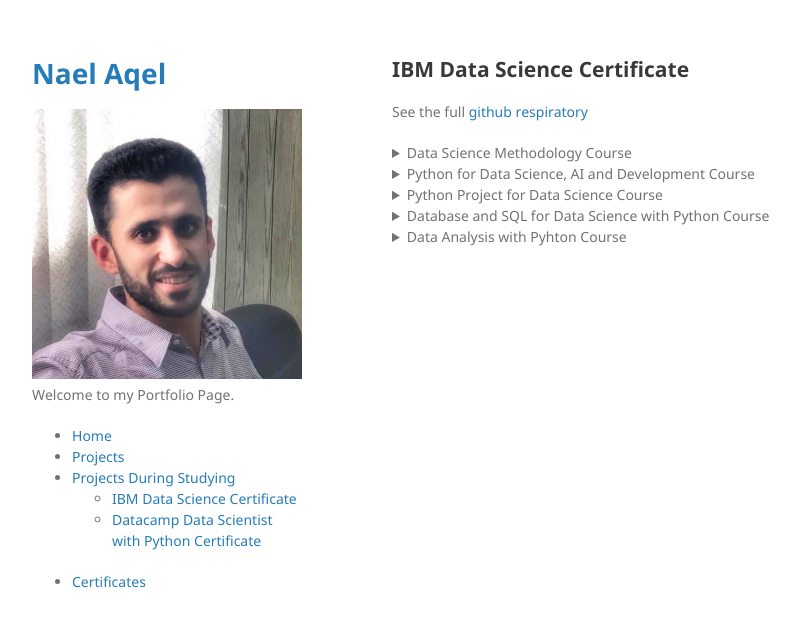
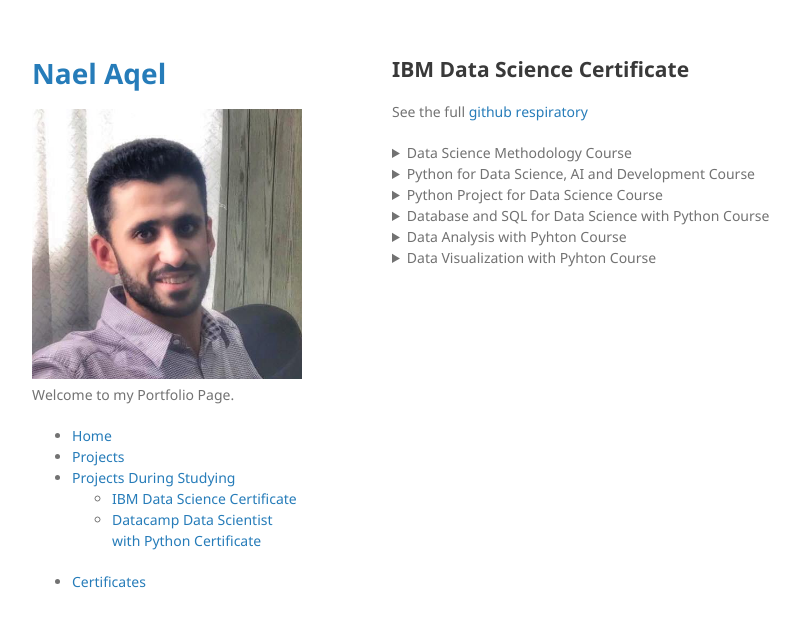
Before and after one commit to NaelAqel/naelaqel.github.io, a Jekyll site: the page built from IBM Page.md, in a window 1280 px wide. Shown: the top 627 px of the page, without its empty margins (178-978 px from the left). Built offline with Jekyll 4.4.1, drawn with Linux system fonts in a browser that asks for light colours; some of the changed lines change nothing that is shown.

Commit message:
Add Data Visualization with Pyhton Course

```diff
--- a/IBM Page.md
+++ b/IBM Page.md
@@ -71,3 +71,19 @@
   <li><a target='_blank' href='https://nbviewer.org/github/NaelAqel/IBM_Data_Science_Professional_Certificate/blob/a37f6b8d20935b549fc2c01d6cfd0897dd81dc35/07%20Data%20Analysis%20with%20Pyhton/05%20Model%20Evaluation%20and%20Refinement.ipynb'>Model Evaluation and Refinement</a></li>
   <li><a target='_blank' href='https://nbviewer.org/github/NaelAqel/IBM_Data_Science_Professional_Certificate/blob/a37f6b8d20935b549fc2c01d6cfd0897dd81dc35/07%20Data%20Analysis%20with%20Pyhton/06%20Final%20Assignment%20-%20House_Sales_in_King_Count_US.ipynb'>Final Assignment - House Sales in King Count US</a></li>
 </details>
+
+<details>
+  <summary>Data Visualization with Pyhton Course</summary>
+
+  <li><a target='_blank' href='https://nbviewer.org/github/NaelAqel/IBM_Data_Science_Professional_Certificate/blob/a37f6b8d20935b549fc2c01d6cfd0897dd81dc35/08%20Data%20Visualization%20with%20Pyhton/01%20Introduction%20to%20Matplotlib%20and%20Line%20Plots.ipynb'>Introduction to Matplotlib and Line Plots</a></li>
+  <li><a target='_blank' href='https://nbviewer.org/github/NaelAqel/IBM_Data_Science_Professional_Certificate/blob/a37f6b8d20935b549fc2c01d6cfd0897dd81dc35/08%20Data%20Visualization%20with%20Pyhton/02%20Basic%20Visualization%20Tools%20%28Area%2C%20Histograms%2C%20an.ipynb'>Basic Visualization Tools (Area, Histograms, and Bar Charts)</a></li>
+  <li><a target='_blank' href='https://nbviewer.org/github/NaelAqel/IBM_Data_Science_Professional_Certificate/blob/a37f6b8d20935b549fc2c01d6cfd0897dd81dc35/08%20Data%20Visualization%20with%20Pyhton/03%20Specialized%20Visualization%20Tools%20%28Pie%20Charts%2C%20Bo.ipynb'>Specialized Visualization Tools (Pie Charts, Box , Scatter, and Bubble Plots)</a></li>
+  <li><a target='_blank' href='https://nbviewer.org/github/NaelAqel/IBM_Data_Science_Professional_Certificate/blob/a37f6b8d20935b549fc2c01d6cfd0897dd81dc35/08%20Data%20Visualization%20with%20Pyhton/04%20Advanced%20Visualization%20Tools%20%28Waffle%20Charts%2C%20Wo.ipynb'>Advanced Visualization Tools (Waffle Charts, Word Clouds, and Regression Plots)</a></li>
+  <li><a target='_blank' href='https://nbviewer.org/github/NaelAqel/IBM_Data_Science_Professional_Certificate/blob/a37f6b8d20935b549fc2c01d6cfd0897dd81dc35/08%20Data%20Visualization%20with%20Pyhton/05%20Visualizing%20Geospatial%20Data.ipynb'>Visualizing Geospatial Data</a></li>
+  <li><a target='_blank' href=''>Plotly Basics - Scatter, Line, Bar, Bubble, Histogram, Pie, and Sunburst</a></li>
+  <li><a target='_blank' href=''>Dash basics - HTML and Core Components</a></li>
+  <li><a target='_blank' href=''>Add Interactivity - User Input and Callbacks</a></li>
+  <li><a target='_blank' href=''>Flight Delay Time Statistics Dashboard</a></li>
+  <li><a target='_blank' href=''>Practice Assignment</a></li>
+  <li><a target='_blank' href=''>Final Assignment</a></li>
+</details>
```
